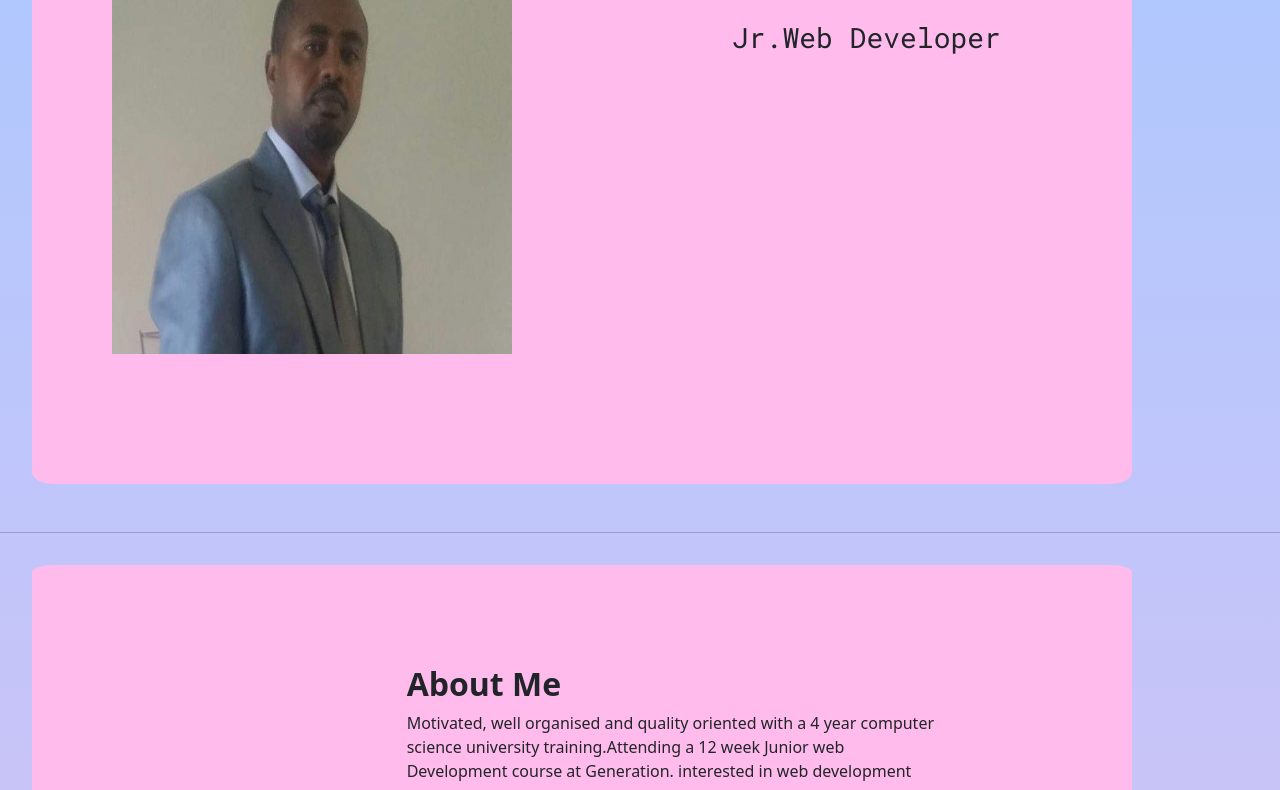
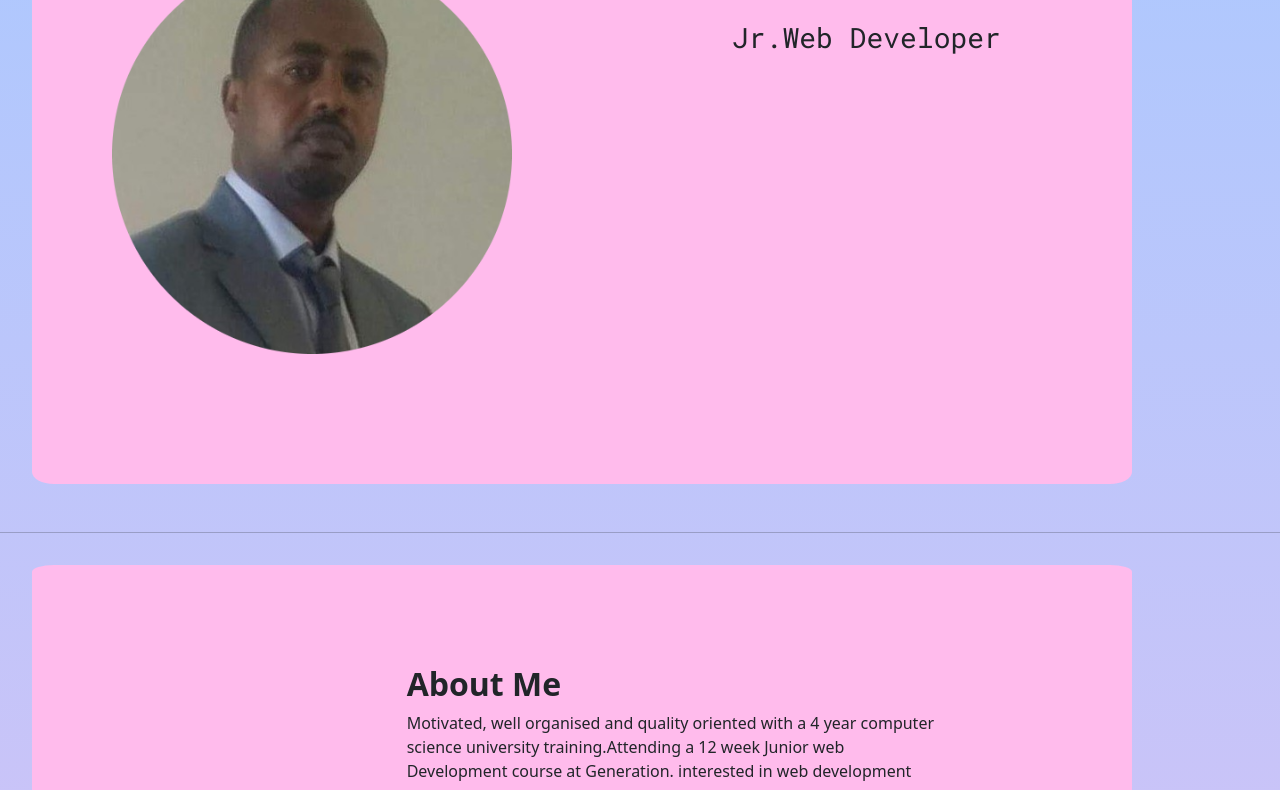
Before and after one commit to simegne/portfolio, a plain HTML site: page index.html in a window 1280 px wide. Shown: the part 248-1038 px from the top of the page. Drawn offline with nearby package versions, Linux system fonts and the light colour scheme.

Commit message:
Update index.html
picture modified

```diff
--- a/index.html
+++ b/index.html
@@ -52,7 +52,7 @@
         <!--jumbotro photo and name-->
         <div class=" jumb-holder">
             <div class="jumbotron">
-            <img class="mypic"    src="resource/image/jerry1.jpg" alt=""></a>
+            <img class="mypic"    src="resource/image/jerry.png" alt=""></a>
             <div class="nameand-title">
                 <h1 class="display-4">Simegne Wordofa </h1>
                 <h3 id="title"> Jr.Web Developer</h3>
```
